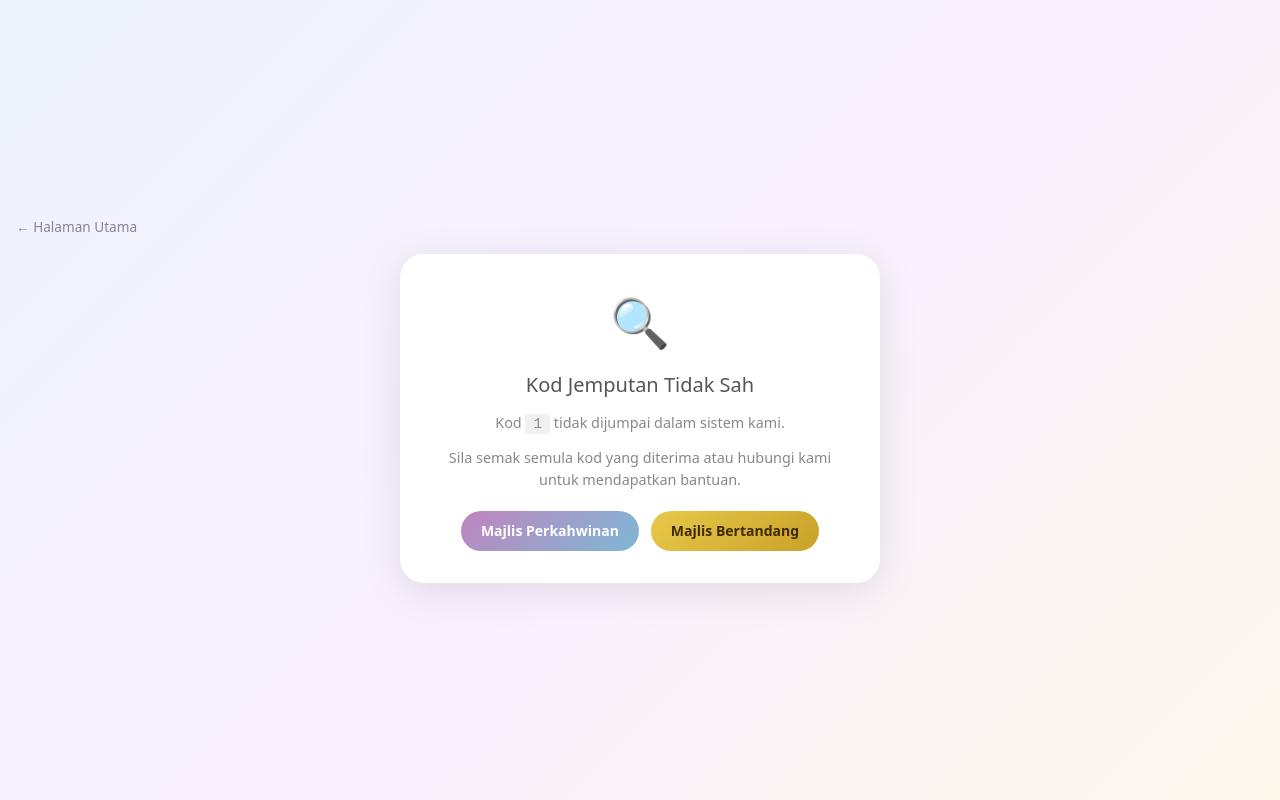
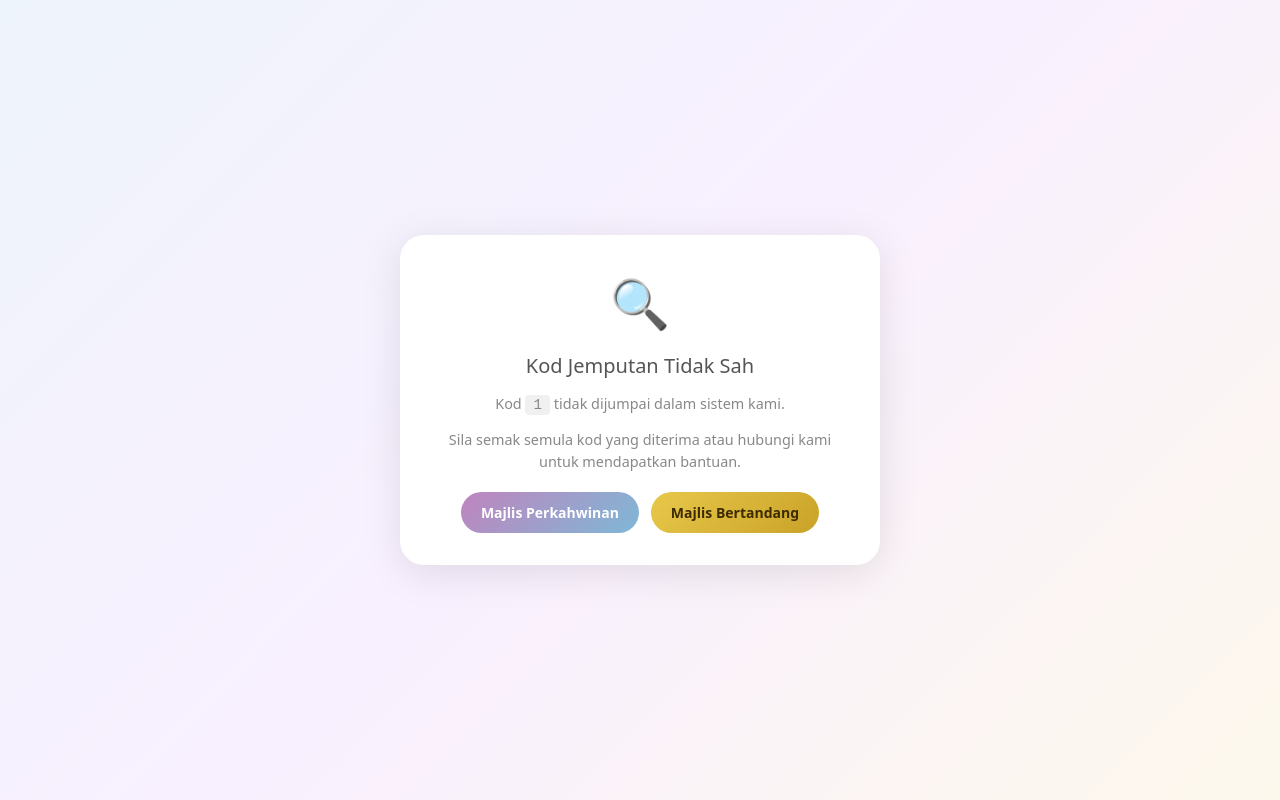
Before and after one commit to muhammedmunir/welding-project, a SvelteKit app: page /invite/1 in a window 1280 px wide. Built offline with nearby package versions, Linux system fonts and the light colour scheme; a web font is replaced by a local one.

Commit message:
update new footer and back

```diff
--- a/src/routes/cetak/+page.svelte
+++ b/src/routes/cetak/+page.svelte
@@ -13,6 +13,8 @@
 
 <svelte:head>
 	<title>Cetak Jemputan - {wedding.bride.name} & {wedding.groom.name}</title>
+	<meta name="description" content="Cetak kad jemputan majlis perkahwinan {wedding.bride.name} & {wedding.groom.name}." />
+	<meta name="robots" content="noindex, nofollow" />
 </svelte:head>
 
 <!-- Kawalan cetak (screen only) -->
--- a/src/routes/gallery/+page.svelte
+++ b/src/routes/gallery/+page.svelte
@@ -51,6 +51,7 @@
 
 <svelte:head>
 	<title>Galeri Foto - {wedding.bride.name} & {wedding.groom.name}</title>
+	<meta name="description" content="Galeri foto majlis perkahwinan {wedding.bride.name} & {wedding.groom.name}. {wedding.hashtag}" />
 </svelte:head>
 
 <svelte:window onkeydown={handleKey} />
--- a/src/routes/invite/[code]/+page.svelte
+++ b/src/routes/invite/[code]/+page.svelte
@@ -40,11 +40,11 @@
 
 <svelte:head>
 	<title>Jemputan Khas - {wedding.bride.name} & {wedding.groom.name}</title>
+	<meta name="description" content="Jemputan peribadi ke majlis perkahwinan {wedding.bride.name} & {wedding.groom.name}. {wedding.hashtag}" />
+	<meta name="robots" content="noindex, nofollow" />
 </svelte:head>
 
 <main id="main-content" class="invite-wrap">
-	<a href="/" class="back-home" aria-label="Kembali ke halaman utama">← Halaman Utama</a>
-
 	<div class="card">
 		{#if guest}
 			<div class="bismillah-wrap">
@@ -134,16 +134,6 @@
 		padding: 2rem 1rem;
 		flex-direction: column;
 		gap: 1rem;
-	}
-
-	.back-home {
-		font-family: var(--font-lato);
-		font-size: 0.85rem;
-		color: rgba(74, 48, 96, 0.6);
-		text-decoration: none;
-		align-self: flex-start;
-		max-width: 480px;
-		width: 100%;
 	}
 
 	.card {
--- a/src/routes/muhammed-munir/+page.svelte
+++ b/src/routes/muhammed-munir/+page.svelte
@@ -670,7 +670,6 @@
 					Hubungi: +60 13-5636124
 				</a>
 			</p>
-		</div>
 
 			<div class="footer-sponsor">
 				<span class="sponsor-label">Domain ditaja oleh</span>
@@ -682,6 +681,7 @@
 					<span class="sponsor-dot">·</span>
 					<span class="sponsor-url">www.jomcloud.com</span>
 				</a>
+			</div>
 		</div>
 	</footer>
 </main>
--- a/src/routes/ucapan/+page.svelte
+++ b/src/routes/ucapan/+page.svelte
@@ -46,6 +46,7 @@
 
 <svelte:head>
 	<title>Ucapan — {wedding.bride.nameDisplay} & {wedding.groom.nameDisplay}</title>
+	<meta name="description" content="Ucapan dan doa restu dari tetamu ke majlis perkahwinan {wedding.bride.name} & {wedding.groom.name}. {wedding.hashtag}" />
 </svelte:head>
 
 <main>
--- a/src/routes/zulfatul-syarah/+page.svelte
+++ b/src/routes/zulfatul-syarah/+page.svelte
@@ -665,7 +665,6 @@
 					Hubungi: +60 13-5636124
 				</a>
 			</p>
-		</div>
 
 			<div class="footer-sponsor">
 				<span class="sponsor-label">Domain ditaja oleh</span>
@@ -677,6 +676,7 @@
 					<span class="sponsor-dot">·</span>
 					<span class="sponsor-url">www.jomcloud.com</span>
 				</a>
+			</div>
 		</div>
 	</footer>
 </main>
```
Also changed, not shown: .claude/settings.local.json. Lines whose indentation alone changed are shown as unchanged.
